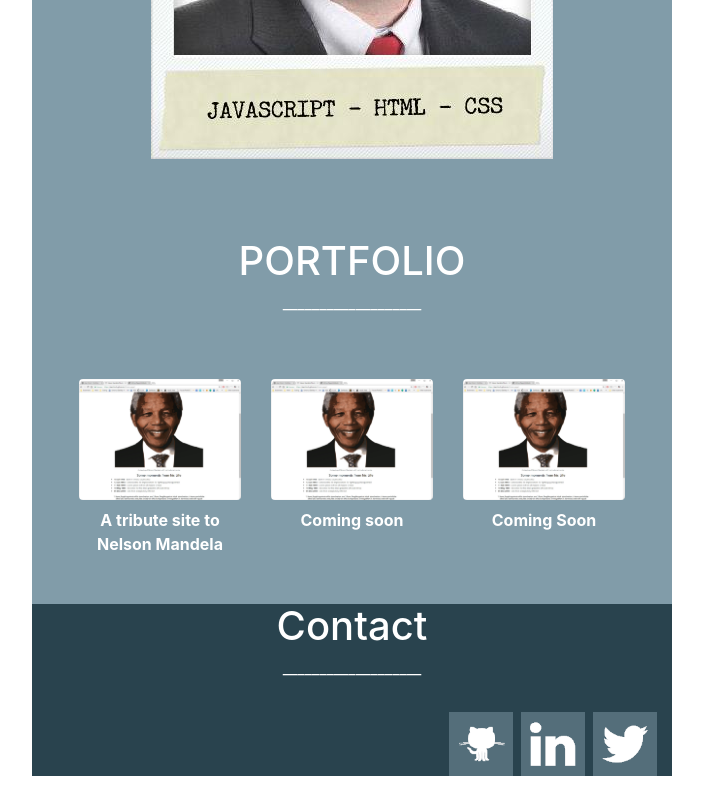
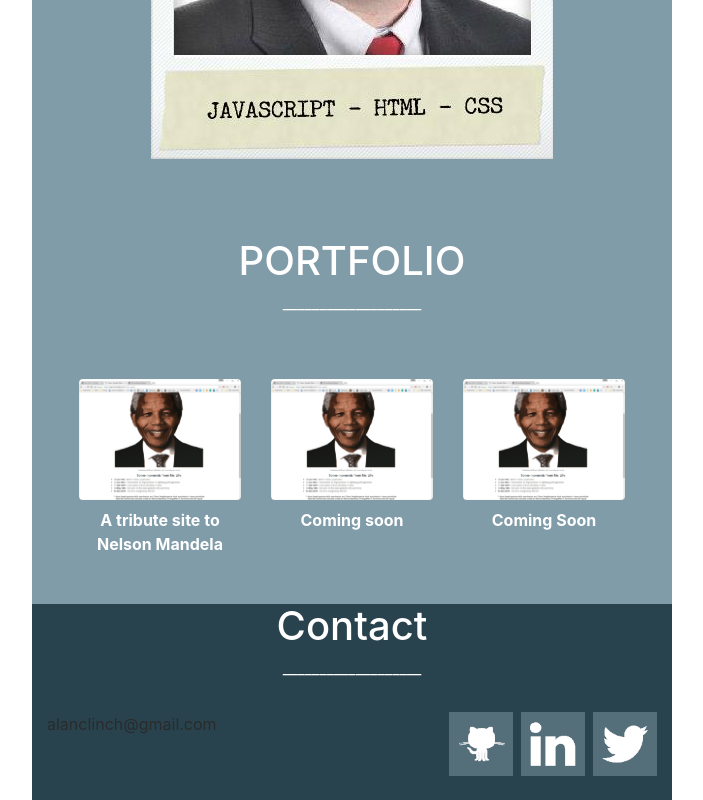
Before and after one commit to alanclinch/portfolio, a plain HTML site: page index.html in a window 1280 px wide. Shown: the part 475-1275 px from the top of the page, without its empty margins (288-991 px from the left). Before the commit the page ends 1251 px from the top, so only its background shows below. Drawn offline with nearby package versions, Linux system fonts and the light colour scheme; a script that the page names is missing.

Commit message:
Adding contact details

```diff
--- a/index.html
+++ b/index.html
@@ -139,6 +139,7 @@
 <img src="images/twitter.png" width="64" height="64" align="right" alt="..." style=margin-left:8px;>
 <img src="images/linkedin.png" width="64" height="64" align="right" alt="..." style=margin-left:8px;>
 <img src="images/github.png" width="64" height="64" align="right" alt="..."style=margin-left:8px;>
+alanclinch@gmail.com
 
 </div>
 
```
